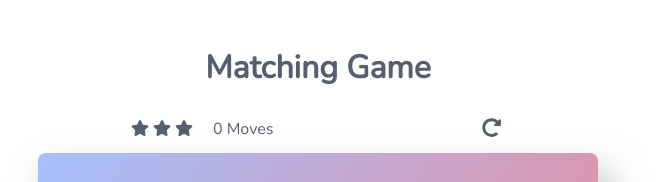
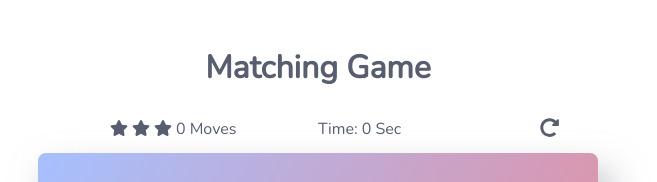
Before and after one commit to meng-shiun/Memory-Game, a website: page dist/index.html in a window 1280 px wide. Shown: the top 182 px of the page, without its empty margins (322-979 px from the left). Drawn offline with nearby package versions, Linux system fonts and the light colour scheme; files that its build step writes are made by us from their sources.

Commit message:
Add displayed timer

```diff
--- a/src/css/main.css
+++ b/src/css/main.css
@@ -55,23 +55,25 @@ h1 {
 }
 
 .status-block.stars {
-  width: 60%;
+  width: 50%;
   padding-top: 0.4em;
-  padding-left: 0.8em;
   font-size: 1em;
-}
-
-.status-block span:last-child {
-  margin-left: 1em;
 }
 
 .star-hide {
   display: none;
 }
 
+.status-block.timer {
+  width: 30%;
+  padding-top: 0.4em;
+  font-size: 1em;
+  text-align: left;
+}
+
 .status-block.reset {
-  width: 40%;
-  font-size: 1.4em;
+  width: 20%;
+  font-size: 1.5em;
 }
 
 .reset-btn {
--- a/src/css/responsive.css
+++ b/src/css/responsive.css
@@ -49,6 +49,15 @@
     font-size: 1.2em;
   }
 
+  .status-block.timer {
+    padding-top: 1.6em;
+    font-size: 1.2em;
+  }
+
+  .status-block.timer::after {
+    content: "Sec";
+  }
+
   .status-block.reset {
     padding-top: 1.2em;
     padding-right: 4.0em;
@@ -92,6 +101,11 @@
     font-size: 1em;
   }
 
+  .status-block.timer {
+    padding-top: 1.8em;
+    font-size: 1em;
+  }
+
   .status-block.reset {
     padding-top: 1.4em;
     padding-right: 0;
--- a/src/js/card.js
+++ b/src/js/card.js
@@ -41,7 +41,7 @@ class Card {
         c.classList.add('no-match');
         setTimeout(() => {
           c.classList.remove('no-match', 'back-flip', 'shake');
-        }, 900);
+        }, 700);
         c.classList.add('card-cover');
       });
     }, 400);
--- a/src/js/main.js
+++ b/src/js/main.js
@@ -7,6 +7,7 @@ const matchCount  = document.querySelector('#match-count');
 const stars       = document.querySelector('#star-count');
 const resetBtn    = document.querySelector('#reset');
 const timerShown  = document.querySelector('#timer');
+const scoreTimer  = document.querySelector('#score-timer');
 const scoreBoard  = document.querySelector('#score-board');
 
 let timeElapsed   = Number(timerShown.textContent);
@@ -20,7 +21,7 @@ document.addEventListener('DOMContentLoaded', () => {
 
   statusBoard.init();
 
-  deck.deckCards.sort((a, b) => { return a.slot - b.slot });
+  // deck.deckCards.sort((a, b) => { return a.slot - b.slot });
   // console.log(...deck.deckCards);
 });
 
@@ -70,6 +71,7 @@ const updateStatus = () => {
   if (matchCount.textContent == 8) {
     scoreBoard.classList.remove('modal-hide');
     scoreBoard.classList.add('modal-trans');
+    scoreTimer.textContent = timerShown.textContent;
     setTimeout(() => {
       scoreBoard.classList.add('modal-show');
     }, 1200);
```
Also changed, not shown: index.html (deleted, +0 -1 lines), README.md, dist/bundle.css, dist/bundle.js, dist/index.html, 1 other file.
